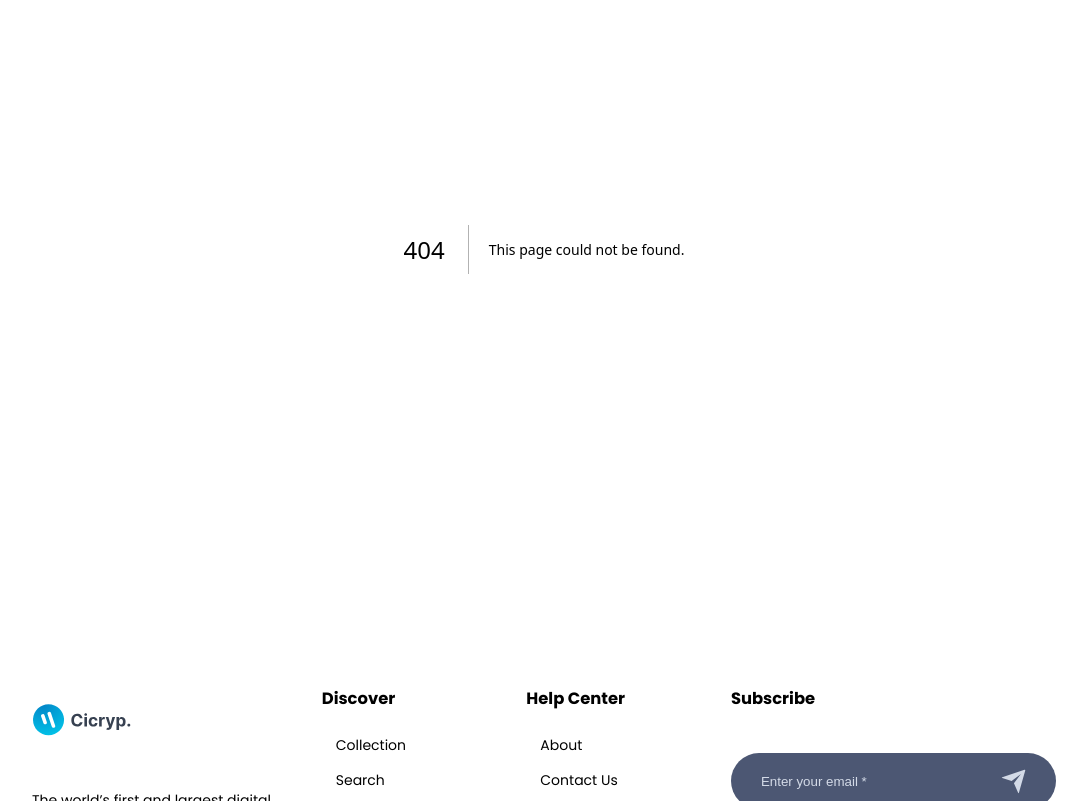
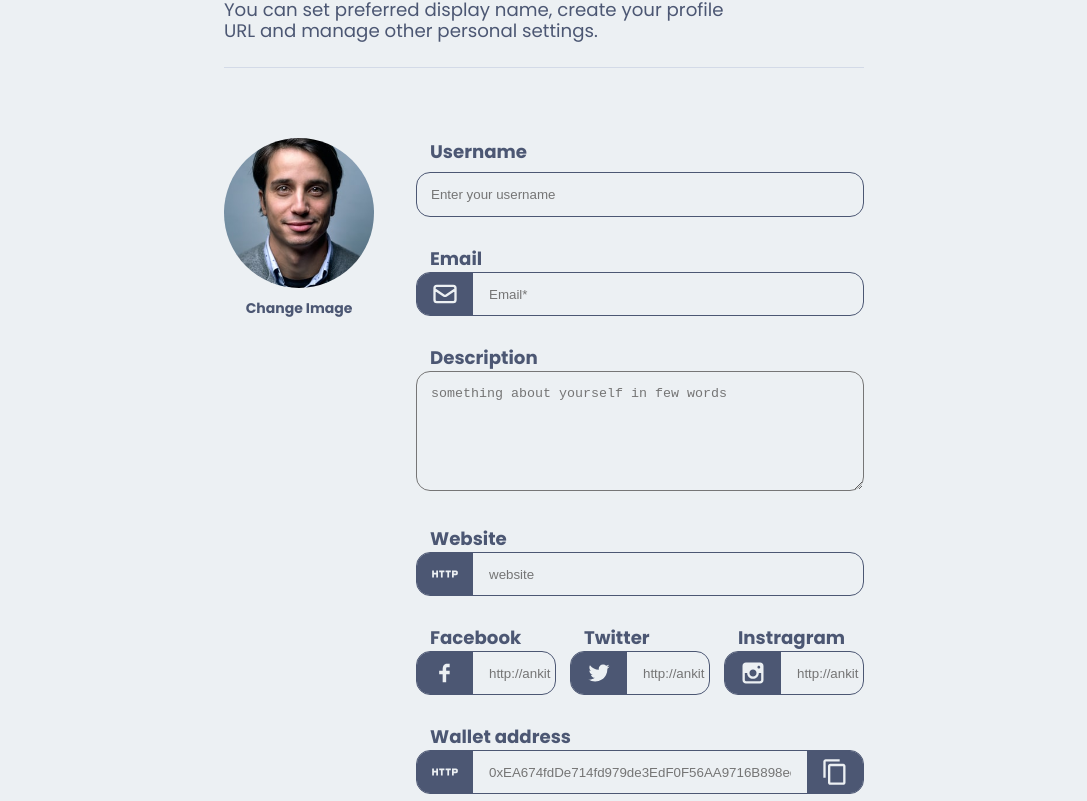
Before and after one commit to ankit-kumar-git/DigiAsset, a Next.js app in the folder digiasset_frontend/: page /account in a window 1280 px wide. Before the commit this address had no page. Shown: the part 299-1100 px from the top of the page, without its empty margins (96-1183 px from the left). Built offline with nearby package versions, Linux system fonts and the light colour scheme.

Commit message:
adding the account page

```diff
--- /dev/null
+++ b/digiasset_frontend/AccountPage/Form/Form.jsx
@@ -0,0 +1,117 @@
+import React from "react";
+import { HiOutlineMail } from "react-icons/hi";
+import { MdOutlineHttp, MdOutlineContentCopy } from "react-icons/md";
+import {
+  TiSocialFacebook,
+  TiSocialTwitter,
+  TiSocialInstagram,
+} from "react-icons/ti";
+import Style from "./Form.module.css";
+import { Button } from "../../components/componentsindex.js";
+
+const Form = () => {
+  return (
+    <div className={Style.Form}>
+      <div className={Style.Form_box}>
+        <form>
+          <div className={Style.Form_box_input}>
+            <label htmlFor="name">Username</label>
+            <input
+              type="text"
+              placeholder="Enter your username"
+              className={Style.Form_box_input_userName}
+            />
+          </div>
+
+          <div className={Style.Form_box_input}>
+            <label htmlFor="email">Email</label>
+            <div className={Style.Form_box_input_box}>
+              <div className={Style.Form_box_input_box_icon}>
+                <HiOutlineMail />
+              </div>
+              <input type="text" placeholder="Email*" />
+            </div>
+          </div>
+
+          <div className={Style.Form_box_input}>
+            <label htmlFor="description">Description</label>
+            <textarea
+              name=""
+              id=""
+              cols="30"
+              rows="6"
+              placeholder="something about yourself in few words"
+            ></textarea>
+          </div>
+
+          <div className={Style.Form_box_input}>
+            <label htmlFor="website">Website</label>
+            <div className={Style.Form_box_input_box}>
+              <div className={Style.Form_box_input_box_icon}>
+                <MdOutlineHttp />
+              </div>
+
+              <input type="text" placeholder="website" />
+            </div>
+          </div>
+
+          <div className={Style.Form_box_input_social}>
+            <div className={Style.Form_box_input}>
+              <label htmlFor="facebook">Facebook</label>
+              <div className={Style.Form_box_input_box}>
+                <div className={Style.Form_box_input_box_icon}>
+                  <TiSocialFacebook />
+                </div>
+                <input type="text" placeholder="http://ankit" />
+              </div>
+            </div>
+            <div className={Style.Form_box_input}>
+              <label htmlFor="Twitter">Twitter</label>
+              <div className={Style.Form_box_input_box}>
+                <div className={Style.Form_box_input_box_icon}>
+                  <TiSocialTwitter />
+                </div>
+                <input type="text" placeholder="http://ankit" />
+              </div>
+            </div>
+            <div className={Style.Form_box_input}>
+              <label htmlFor="Instragram">Instragram</label>
+              <div className={Style.Form_box_input_box}>
+                <div className={Style.Form_box_input_box_icon}>
+                  <TiSocialInstagram />
+                </div>
+                <input type="text" placeholder="http://ankit" />
+              </div>
+            </div>
+          </div>
+
+          <div className={Style.Form_box_input}>
+            <label htmlFor="wallet">Wallet address</label>
+            <div className={Style.Form_box_input_box}>
+              <div className={Style.Form_box_input_box_icon}>
+                <MdOutlineHttp />
+              </div>
+              <input
+                type="text"
+                placeholder="0xEA674fdDe714fd979de3EdF0F56AA9716B898ec8"
+              />
+              <div className={Style.Form_box_input_box_icon}>
+                <MdOutlineContentCopy />
+              </div>
+            </div>
+          </div>
+
+          <div className={Style.Form_box_btn}>
+            <Button
+              btnName="Upload profile"
+              handleClick={() => {}}
+              classStyle={Style.button}
+            />
+          </div>
+        </form>
+      </div>
+    </div>
+  );
+};
+
+export default Form;
--- /dev/null
+++ b/digiasset_frontend/AccountPage/Form/Form.module.css
@@ -0,0 +1,92 @@
+.Form{
+    width: 100%;
+}
+
+.Form_box_input{
+    margin-top: 2rem;
+}
+
+.Form_box_input label{
+    display: block;
+    width: 100%;
+    margin-left: 1rem;
+    font-weight: 700;
+    font-size: 1.3rem;
+}
+
+.Form_box_input_userName{
+    width: 100%;
+    border: 1px solid var(--icons-color);
+    padding: 1rem;
+    border-radius: 1rem;
+    background-color: transparent;
+    margin-top: .5rem;
+    outline: none;
+}
+
+.Form_box_input::placeholder{
+    font-size: 1.2rem;
+    color: var(--icons-color);
+}
+
+.Form_box_input_box{
+    width: 100%;
+    border: 1px solid var(--icons-color);
+    border-radius: 1rem;
+    align-items: center;
+    display: flex;
+    gap: 1rem;
+    overflow: hidden;
+}
+
+.Form_box_input_box_icon{
+    font-size: 2rem;
+    background-color: var(--icons-color);
+    padding: .5rem 1rem;
+    color: var(--main-bg-color);
+    display: grid;
+    cursor: pointer;
+}
+
+.Form_box_input_box input{
+    width: 90%;
+    border: 0;
+    background-color: transparent;
+    outline: none;
+}
+
+.Form_box_input textarea{
+    width: 100%;
+    background-color: transparent;
+    outline: none;
+    border-radius: 1rem;
+    padding: 1rem;
+}
+
+.Form_box_input_social{
+    display: grid;
+    grid-template-columns: repeat(3, 1fr);
+    gap: 1rem;
+}
+.Form_box_btn{
+    margin: 4rem 0;
+}
+
+.button{
+    width: 100%;
+    display: flex;
+    justify-content: center;
+    font-size: 1.5rem;
+}
+
+@media screen and (max-width: 35em) {
+    .Form_box_input_social{
+        grid-template-columns: 1fr;
+    }
+}
+
+@media screen and (min-width: 425px) and (max-width: 768px) {
+    .Form_box_input_social{
+        grid-template-columns: 1fr 1fr;
+    }
+}
--- a/digiasset_frontend/components/Navbar/Discover/Discover.jsx
+++ b/digiasset_frontend/components/Navbar/Discover/Discover.jsx
@@ -23,7 +23,7 @@
     },
     {
       name: "Account Setting",
-      link: "account-setting",
+      link: "account",
     },
     {
       name: "Connect Wallet",
--- a/digiasset_frontend/package.json
+++ b/digiasset_frontend/package.json
@@ -13,6 +13,7 @@
     "next": "14.1.0",
     "react": "^18",
     "react-dom": "^18",
+    "react-dropzone": "^14.2.3",
     "react-icons": "^5.0.1"
   }
 }
--- /dev/null
+++ b/digiasset_frontend/pages/account.js
@@ -0,0 +1,51 @@
+import React, { useState, useMemo, useCallback, useContext } from "react";
+import Image from "next/image";
+import { useDropzone } from "react-dropzone";
+import Style from "../styles/account.module.css";
+import images from "../img";
+import Form from "../AccountPage/Form/Form";
+
+const account = () => {
+  const [fileUrl, setFileUrl] = useState(null);
+
+  const onDrop = useCallback(async (acceptedFile) => {
+    setFileUrl(acceptedFile[0]);
+  }, []);
+
+  const { getRootProps, getInputProps } = useDropzone({
+    onDrop,
+    accept: "image/*",
+    maxSize: 5000000,
+  });
+
+  return (
+    <div className={Style.account}>
+      <div className={Style.account_info}>
+        <h1>Profile settings</h1>
+        <p>
+          You can set preferred display name, create your profile URL and manage
+          other personal settings.
+        </p>
+      </div>
+
+      <div className={Style.account_box}>
+        <div className={Style.account_box_img} {...getRootProps()}>
+          <input {...getInputProps()} />
+          <Image
+            src={images.user1}
+            alt="account upload"
+            width={150}
+            height={150}
+            className={Style.account_box_img_img}
+          />
+          <p className={Style.account_box_img_para}>Change Image</p>
+        </div>
+        <div className={Style.account_box_from}>
+          <Form />
+        </div>
+      </div>
+    </div>
+  );
+};
+
+export default account;
--- /dev/null
+++ b/digiasset_frontend/styles/account.module.css
@@ -0,0 +1,86 @@
+.account{
+    width: 100%;
+    margin-block: 6rem;
+}
+
+.account_info{
+    width: 50%;
+    margin:  0 auto;
+    border-bottom: 1px solid var(--shadow-dark-color);
+}
+
+.account_info h1{
+    font-size: 4rem;
+    line-height: .5;
+}
+
+.account_info p{
+    font-size: 1.3rem;
+    width: 80%;
+    line-height: 1.2;
+    padding-bottom: .5rem;
+}
+
+.account_box{
+    width: 50%;
+    margin:  0 auto;
+
+    display: grid;
+    grid-template-columns: 1fr 5fr;
+    margin-top: 3rem;
+    gap: 3rem;
+    align-items: flex-start;
+}
+
+.account_box_img{
+    margin-top: 2rem;
+    cursor: pointer;
+    position: relative;
+    text-align: center;
+}
+
+.account_box_img_img{
+    border-radius: 50%;
+}
+
+.account_box_img_para{
+    font-weight: 700;
+    font-size: 1rem;
+    line-height: 0;
+}
+
+@media screen and (max-width: 35em) {
+    .account_info{
+        width: 90%;
+    }
+    .account_info h1{
+        font-size: 2rem;
+    }
+
+    .account_info p{
+        font-size: 1rem;
+        width: 100%;
+    }
+    .account_box{
+        width: 90%;
+        grid-template-columns: 1fr;
+    }
+}
+
+@media screen and (min-width: 425px) and (max-width: 768px) {
+    .account_info{
+        width: 90%;
+    }
+    .account_info h1{
+        font-size: 2rem;
+    }
+
+    .account_info p{
+        font-size: 1rem;
+        width: 100%;
+    }
+    .account_box{
+        width: 90%;
+        grid-template-columns: 1fr;
+    }
+}
```
Also changed, not shown: 1 other file (tests, documents, lock files or other folders).
